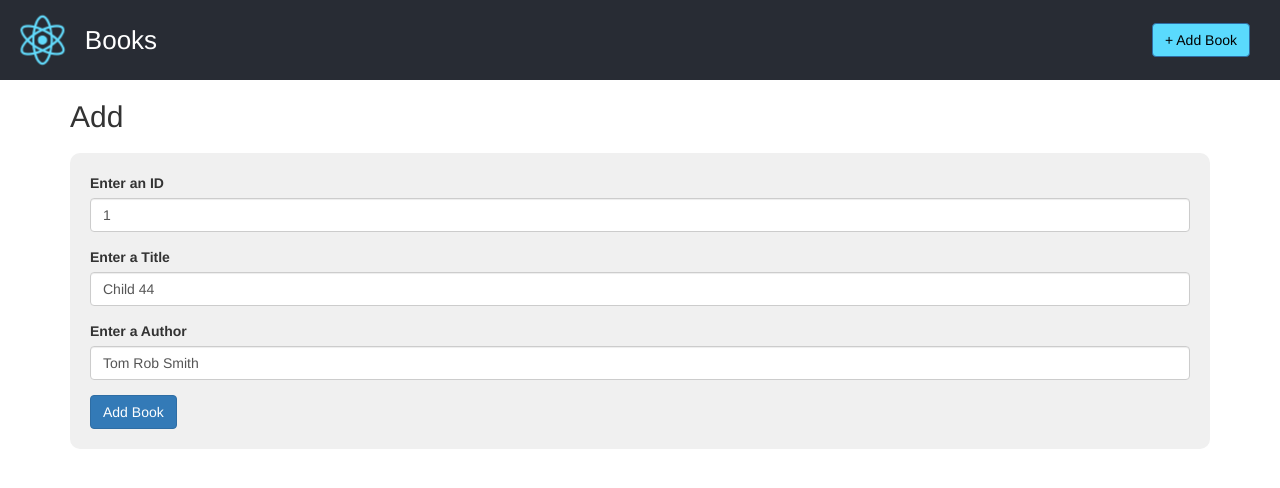
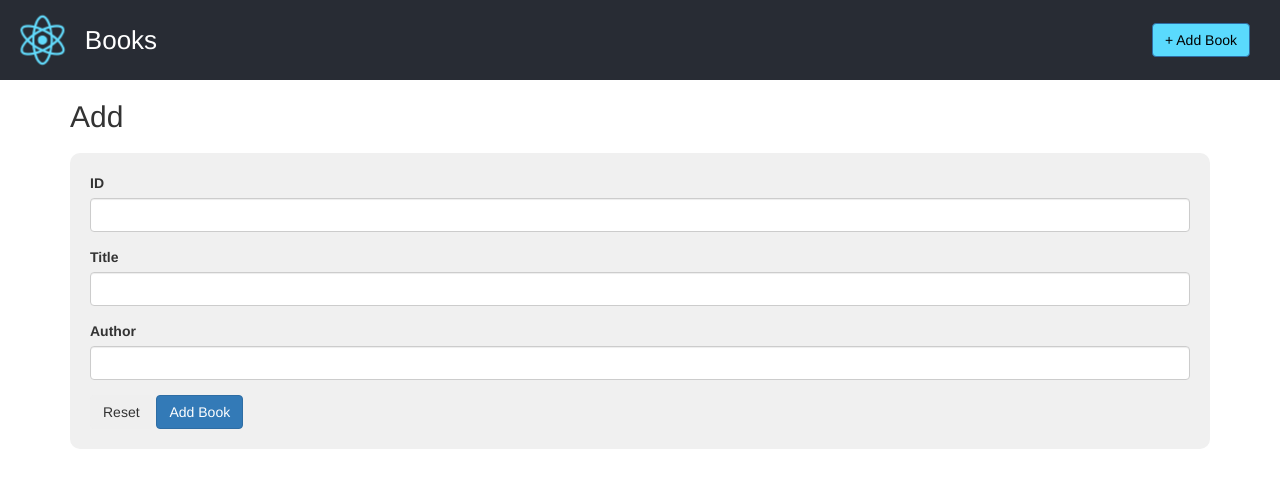
Before and after one commit to scottgemmell-zz/book-collector, a React (Create React App) app: page /add in a window 1280 px wide. Shown: the top 488 px of the page. Built offline with nearby package versions, Linux system fonts and the light colour scheme.

Commit message:
Bootsrap 3 with Redux Form beginning

```diff
--- a/db.json
+++ b/db.json
@@ -2,8 +2,8 @@
   "books": [
     {
       "id": 1,
-      "author": "Tom Rob Smithhhhh",
-      "title": "Child 222",
+      "title": "Child 44",
+      "author": "Tom Rob Smith",
       "isbn10": 9780321200686,
       "isbn13": "978-0321200686",
       "publisher": "Penguin",
--- a/package.json
+++ b/package.json
@@ -25,6 +25,7 @@
     "react-scripts": "2.1.3",
     "redux": "^4.0.1",
     "redux-devtools-extension": "^2.13.7",
+    "redux-form": "^8.1.0",
     "redux-logger": "^3.0.6",
     "redux-thunk": "^2.3.0",
     "uuid": "^3.3.2"
--- a/src/components/BookAdd.jsx
+++ b/src/components/BookAdd.jsx
@@ -1,32 +1,31 @@
 import React, { Component } from "react";
 import PropTypes from "prop-types";
 import { connect } from "react-redux";
-import { Form, Button } from "react-bootstrap";
-import FieldInput from "./FieldInput.jsx";
+import FormAdd from "./FormAdd";
 import { addBook } from "../redux/actions/books.actions";
 
 class BookAdd extends Component {
 	constructor(props){
 		super(props);
 
-		this.handleSubmit = this.handleSubmit.bind(this);
+		this.submit = this.submit.bind(this);
 	}
 
-	handleSubmit(e){
+	submit(e){
 		e.preventDefault();
 
 		const { addBook, history } = this.props;
-		addBook({
-			id: this.idInput.value,
-			title: this.titleInput.value,
-			author: this.authorInput.value,
-		});
-		history.push("/");
+		// addBook({
+		// 	id: this.idInput.value,
+		// 	title: this.titleInput.value,
+		// 	author: this.authorInput.value,
+		// });
+		// history.push("/");
 	}
 
 	render(){
 
-		const { books } = this.props;
+		const { books, addBook } = this.props;
 
 		return (
 			<div>
@@ -34,50 +33,7 @@ class BookAdd extends Component {
 					Add
 				</h2>
 				<div className="c-book">
-					<Form onSubmit={this.handleSubmit}>
-						<FieldInput
-							inputRef={(input) => {
-								this.idInput = input;
-							}}
-							id="fieldId"
-							name="id"
-							value={books.length + 1}
-							placeholderText="ID"
-							title="Enter an ID"
-							hideLabel={true}
-							modifier="c-controls__input c-controls__input--id"
-						/>
-
-						<FieldInput
-							inputRef={(input) => {
-								this.titleInput = input;
-							}}
-							id="fieldTitle"
-							name="title"
-							value="Child 44"
-							placeholderText="Title"
-							title="Enter a Title"
-							hideLabel={true}
-							modifier="c-controls__input c-controls__input--title"
-						/>
-
-						<FieldInput
-							inputRef={(input) => {
-								this.authorInput = input;
-							}}
-							id="fieldAuthor"
-							name="author"
-							value="Tom Rob Smith"
-							placeholderText="Author"
-							title="Enter a Author"
-							hideLabel={true}
-							modifier="c-controls__input c-controls__input--author"
-						/>
-
-						<Button bsStyle="primary" type="submit">
-							Add Book
-						</Button>
-					</Form>
+					<FormAdd books={books} addBook={addBook} />
 				</div>
 			</div>
 		);
@@ -85,7 +41,7 @@ class BookAdd extends Component {
 }
 
 BookAdd.propTypes = {
-	handleSubmit: PropTypes.func,
+	submit: PropTypes.func,
 	addBook: PropTypes.func,
 };
 
--- /dev/null
+++ b/src/components/FormAdd.jsx
@@ -0,0 +1,78 @@
+import React from "react"
+import PropTypes from "prop-types"
+import { reduxForm, Field } from "redux-form";
+import { Form, Button } from "react-bootstrap";
+import FieldInput from "./FieldInput.jsx";
+import {
+	FormGroup, FormControl, ControlLabel, HelpBlock,
+} from "react-bootstrap";
+
+const validate = values => {
+	const errors = {};
+
+	if(!values.id) {
+		errors.id = "Required";
+	}
+	if(!values.author) {
+		errors.author = "Required";
+	}
+	if(!values.title) {
+		errors.title = "Required";
+	}
+
+	return errors;
+};
+
+const renderInput = ({ input, meta, label}) =>
+	<FormGroup
+		//controlId={id}
+	>
+		<ControlLabel>
+			{label}
+		</ControlLabel>
+		<FormControl
+			// inputRef={inputRef}
+			type="text"
+			// disabled={disabled}
+			// defaultValue={value}
+			// placeholder={placeholderText}
+			// bsClass={`form-control ${modifier}`}
+			{...input}
+		/>
+		<FormControl.Feedback />
+		{meta.error && meta.touched && <HelpBlock>{meta.error}</HelpBlock>}
+	</FormGroup>;
+
+
+let FormAdd = ({ handleSubmit, submitting, reset, addBook }) => {
+	return (
+		<div>
+			<form onSubmit={handleSubmit(addBook)}>
+
+				<Field name="id" label="ID" component={renderInput} />
+				<Field name="title" label="Title" component={renderInput} />
+				<Field name="author" label="Author" component={renderInput} />
+
+				<button className="btn" type="button" onClick={reset}>
+					Reset
+				</button>
+				{" "}
+				<button className="btn btn-primary" type="submit" disabled={submitting}>
+					Add Book
+				</button>
+			</form>
+		</div>
+	);
+};
+
+FormAdd = reduxForm({
+	form: "add",
+	destroyOnUnmount: false,
+	validate,
+})(FormAdd);
+
+FormAdd.propTypes = {
+
+};
+
+export default FormAdd;
--- a/src/redux/reducers/index.js
+++ b/src/redux/reducers/index.js
@@ -1,4 +1,5 @@
 import { combineReducers } from "redux";
+import { reducer as formReducer } from "redux-form";
 import { booksReducer } from "./books.reducer";
 import { notificationReducer } from "./notification.reducer";
 import { uiReducer } from "./ui.reducer";
@@ -7,6 +8,7 @@ const rootReducer = combineReducers({
 	books: booksReducer,
 	notification: notificationReducer,
 	ui: uiReducer,
+	form: formReducer,
 });
 
 export default rootReducer;
```
